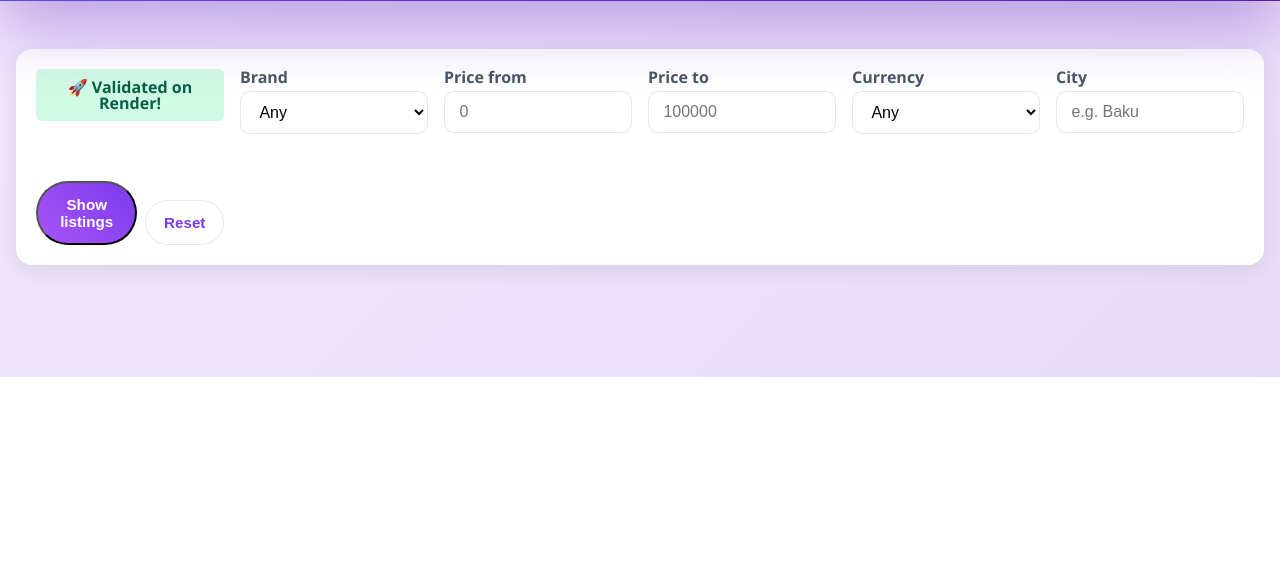
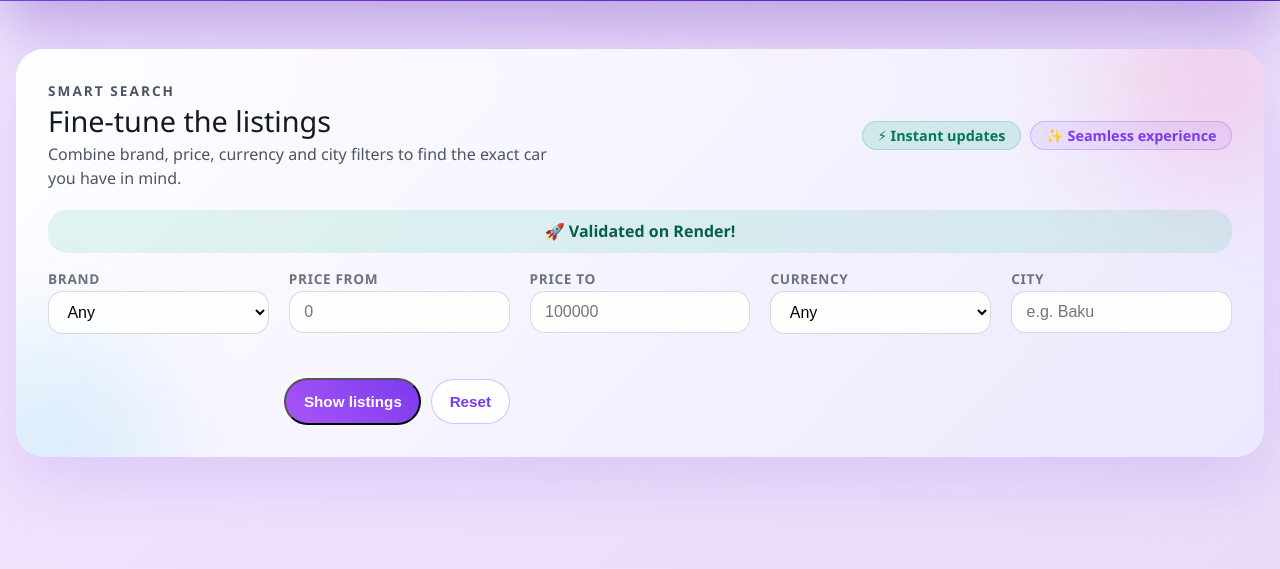
Before and after one commit to heydarovanara6-sudo/CarBazaar, a Flask app: page / in a window 1280 px wide. Shown: the part 564-1133 px from the top of the page. Before the commit the page ends 941 px from the top, so only its background shows below. Run offline with Flask 3, Linux system fonts and the light colour scheme; data that the repository does not hold is empty; some libraries are stand-ins or nearby versions.

Commit message:
Filter CSS updated

```diff
--- a/static/style.css
+++ b/static/style.css
@@ -579,14 +579,110 @@ main {
 }
 
 .filters {
+    position: relative;
+    background: linear-gradient(134deg, rgba(255, 255, 255, 0.95), rgba(236, 233, 255, 0.9));
+    padding: 2rem;
+    border-radius: 1.75rem;
+    box-shadow: 0 25px 60px rgba(124, 58, 237, 0.15);
+    overflow: hidden;
+    margin-bottom: 2rem;
+}
+
+.filters::before,
+.filters::after {
+    content: "";
+    position: absolute;
+    width: 220px;
+    height: 220px;
+    border-radius: 999px;
+    filter: blur(60px);
+    opacity: 0.45;
+}
+
+.filters::before {
+    background: rgba(236, 72, 153, 0.4);
+    top: -80px;
+    right: -60px;
+}
+
+.filters::after {
+    background: rgba(14, 165, 233, 0.3);
+    bottom: -100px;
+    left: -80px;
+}
+
+.filters-header {
+    display: flex;
+    justify-content: space-between;
+    align-items: center;
+    gap: 1.5rem;
+    flex-wrap: wrap;
+    position: relative;
+    z-index: 1;
+}
+
+.filters-heading h3 {
+    margin: 0.35rem 0 0.4rem;
+    font-size: 1.8rem;
+    color: #111827;
+}
+
+.filters-heading p {
+    margin: 0;
+    color: #4b5563;
+    max-width: 520px;
+    line-height: 1.5;
+}
+
+.filters-kicker {
+    text-transform: uppercase;
+    letter-spacing: 0.15em;
+    font-size: 0.85rem;
+    color: var(--purple-700);
+    font-weight: 700;
+    margin: 0;
+}
+
+.filters-badges {
+    display: flex;
+    gap: 0.6rem;
+    flex-wrap: wrap;
+}
+
+.filters-badge {
+    padding: 0.4rem 0.9rem;
+    border-radius: 999px;
+    background: rgba(124, 58, 237, 0.08);
+    color: var(--purple-700);
+    font-weight: 600;
+    font-size: 0.9rem;
+    border: 1px solid rgba(124, 58, 237, 0.25);
+}
+
+.filters-badge.accent {
+    background: rgba(16, 185, 129, 0.15);
+    color: #047857;
+    border-color: rgba(16, 185, 129, 0.25);
+}
+
+.filters-announcement {
+    position: relative;
+    z-index: 1;
+    margin: 1.2rem 0;
+    padding: 0.85rem 1.1rem;
+    border-radius: 1.2rem;
+    background: rgba(16, 185, 129, 0.12);
+    color: #065f46;
+    font-weight: 600;
+    text-align: center;
+}
+
+.filters-grid {
+    position: relative;
+    z-index: 1;
     display: grid;
-    grid-template-columns: repeat(auto-fit, minmax(180px, 1fr));
-    gap: 1rem;
-    background: white;
-    padding: 1.25rem;
-    border-radius: 1rem;
-    box-shadow: 0 6px 20px rgba(0, 0, 0, 0.08);
-    margin-bottom: 2rem;
+    grid-template-columns: repeat(auto-fit, minmax(190px, 1fr));
+    gap: 1.25rem;
 }
 
 .filter-group {
@@ -597,25 +693,46 @@ main {
     color: #4b5563;
 }
 
+.filter-group label {
+    font-size: 0.85rem;
+    letter-spacing: 0.05em;
+    text-transform: uppercase;
+    color: #6b7280;
+}
+
 .filter-group input {
     padding: 0.7rem 0.9rem;
-    border-radius: 0.6rem;
-    border: 1px solid #e5e7eb;
+    border-radius: 0.9rem;
+    border: 1px solid rgba(107, 114, 128, 0.25);
     font-size: 1rem;
+    background: rgba(255, 255, 255, 0.85);
+    transition: border-color 0.2s ease, box-shadow 0.2s ease, transform 0.2s ease;
 }
 
 .filter-group select {
     padding: 0.7rem 0.9rem;
-    border-radius: 0.6rem;
-    border: 1px solid #e5e7eb;
+    border-radius: 0.9rem;
+    border: 1px solid rgba(107, 114, 128, 0.25);
     font-size: 1rem;
-    background: #fff;
+    background: rgba(255, 255, 255, 0.85);
+    transition: border-color 0.2s ease, box-shadow 0.2s ease, transform 0.2s ease;
+}
+
+.filter-group input:focus,
+.filter-group select:focus {
+    border-color: var(--purple-600);
+    box-shadow: 0 10px 25px rgba(124, 58, 237, 0.15);
+    outline: none;
+    transform: translateY(-2px);
 }
 
 .filter-actions {
     display: flex;
-    gap: 0.5rem;
-    align-items: flex-end;
+    gap: 0.6rem;
+    align-items: center;
+    justify-content: flex-end;
+    flex-wrap: wrap;
+    grid-column: span 2;
 }
 
 .btn.small {
@@ -627,9 +744,29 @@ main {
 }
 
 .btn.small.ghost {
-    background: white;
+    background: rgba(255, 255, 255, 0.9);
     color: var(--purple-700);
-    border: 1px solid #e5e7eb;
+    border: 1px solid rgba(124, 58, 237, 0.3);
+}
+
+@media (max-width: 600px) {
+    .filters {
+        padding: 1.5rem;
+    }
+
+    .filters-header {
+        flex-direction: column;
+        align-items: flex-start;
+    }
+
+    .filter-actions {
+        justify-content: flex-start;
+        grid-column: span 1;
+    }
+
+    .filters-grid {
+        grid-template-columns: repeat(auto-fit, minmax(160px, 1fr));
+    }
 }
 
 .carFlex {
--- a/templates/index.html
+++ b/templates/index.html
@@ -9,10 +9,21 @@
 {% endfor %}
 
 <section class="filters" id="filters">
-    <div
-        style="background-color: #d1fae5; color: #065f46; padding: 10px; border-radius: 6px; text-align: center; margin-bottom: 20px; font-weight: bold;">
+    <div class="filters-header">
+        <div class="filters-heading">
+            <p class="filters-kicker">Smart search</p>
+            <h3>Fine-tune the listings</h3>
+            <p>Combine brand, price, currency and city filters to find the exact car you have in mind.</p>
+        </div>
+        <div class="filters-badges">
+            <span class="filters-badge accent">⚡ Instant updates</span>
+            <span class="filters-badge">✨ Seamless experience</span>
+        </div>
+    </div>
+    <div class="filters-announcement">
         🚀 Validated on Render!
     </div>
+    <div class="filters-grid">
         <div class="filter-group">
             <label for="brandFilter">Brand</label>
             <select id="brandFilter">
@@ -46,6 +57,7 @@
         <div class="filter-actions">
             <button id="applyFilters" class="btn small">Show listings</button>
             <button id="resetFilters" class="btn small ghost">Reset</button>
+        </div>
     </div>
 </section>
 
```
Lines whose indentation alone changed are shown as unchanged.
